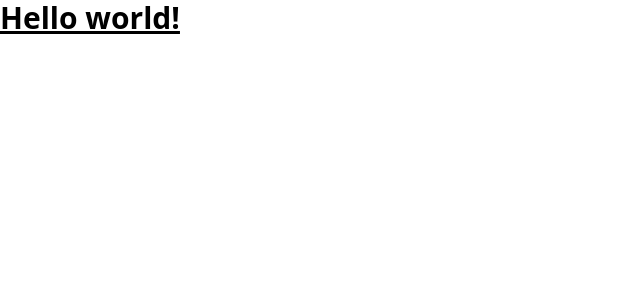
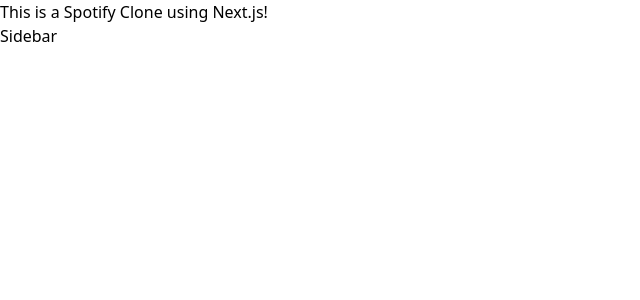
Before and after one commit to DivineDemon/spotify-clone, a Next.js app: page / in a window 1280 px wide. Shown: the top 300 px of the page, without its empty margins (0-640 px from the left). Built offline with nearby package versions, Linux system fonts and the light colour scheme.

Commit message:
Working on Sidebar ✨

```diff
--- /dev/null
+++ b/components/Sidebar.js
@@ -0,0 +1,7 @@
+import React from "react";
+
+function Sidebar() {
+  return <div>Sidebar</div>;
+}
+
+export default Sidebar;
--- a/pages/index.js
+++ b/pages/index.js
@@ -1,3 +1,22 @@
+import Head from "next/head";
+import Sidebar from "../components/Sidebar";
+
 export default function Home() {
-  return <h1 className="text-3xl font-bold underline">Hello world!</h1>;
+  return (
+    <div className="">
+      <Head>
+        <title>Spotify 2.0</title>
+        <link rel="icon" href="/favicon.ico" />
+      </Head>
+
+      <h1>This is a Spotify Clone using Next.js!</h1>
+
+      <main>
+        <Sidebar />
+        {/* Center */}
+      </main>
+
+      <div>{/* Player */}</div>
+    </div>
+  );
 }
```
